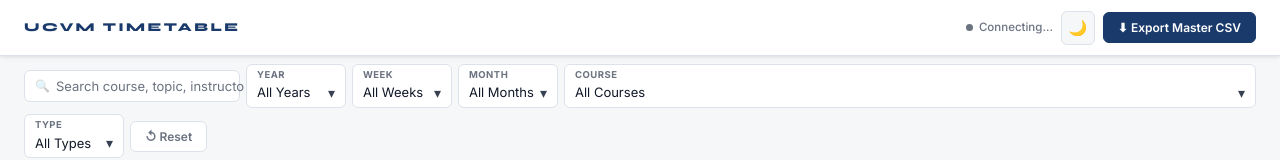
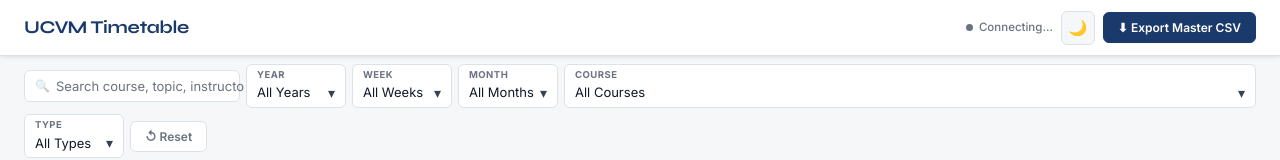
Before and after one commit to DVMOffice/Timetable, a plain HTML site: page index.html in a window 1280 px wide. Shown: the top 160 px of the page. Drawn offline with Linux system fonts and the light colour scheme; no server answers.

Commit message:
Update style.css

```diff
--- a/style.css
+++ b/style.css
@@ -59,8 +59,8 @@ select, input, textarea { font-family: inherit; color: inherit; }
 .top-bar-right { display: flex; align-items: center; gap: 8px; }
 .app-brand { display: flex; align-items: center; gap: 10px; }
 .app-ucvm {
-  font-family: var(--font-head); font-size: 12px; font-weight: 800;
-  color: var(--accent); letter-spacing: 2.5px; text-transform: uppercase;
+  font-family: var(--font-head); font-size: 18px; font-weight: 700;
+  color: var(--accent); letter-spacing: -.3px;
 }
 .app-brand-sep { width: 1px; height: 14px; background: var(--border-2); flex-shrink: 0; }
 .app-title { font-family: var(--font-body); font-size: 13px; font-weight: 500; color: var(--text-3); }
```
